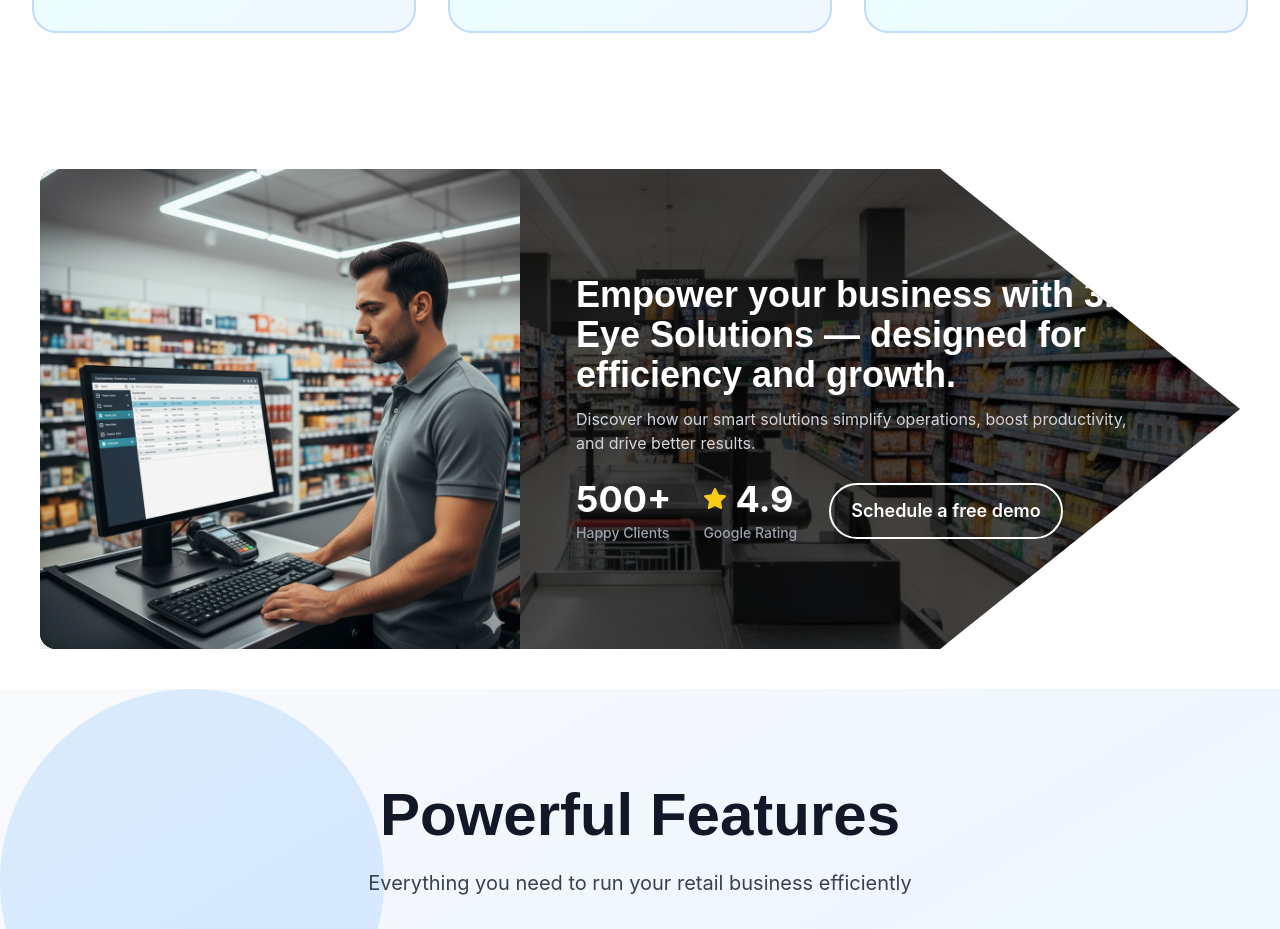
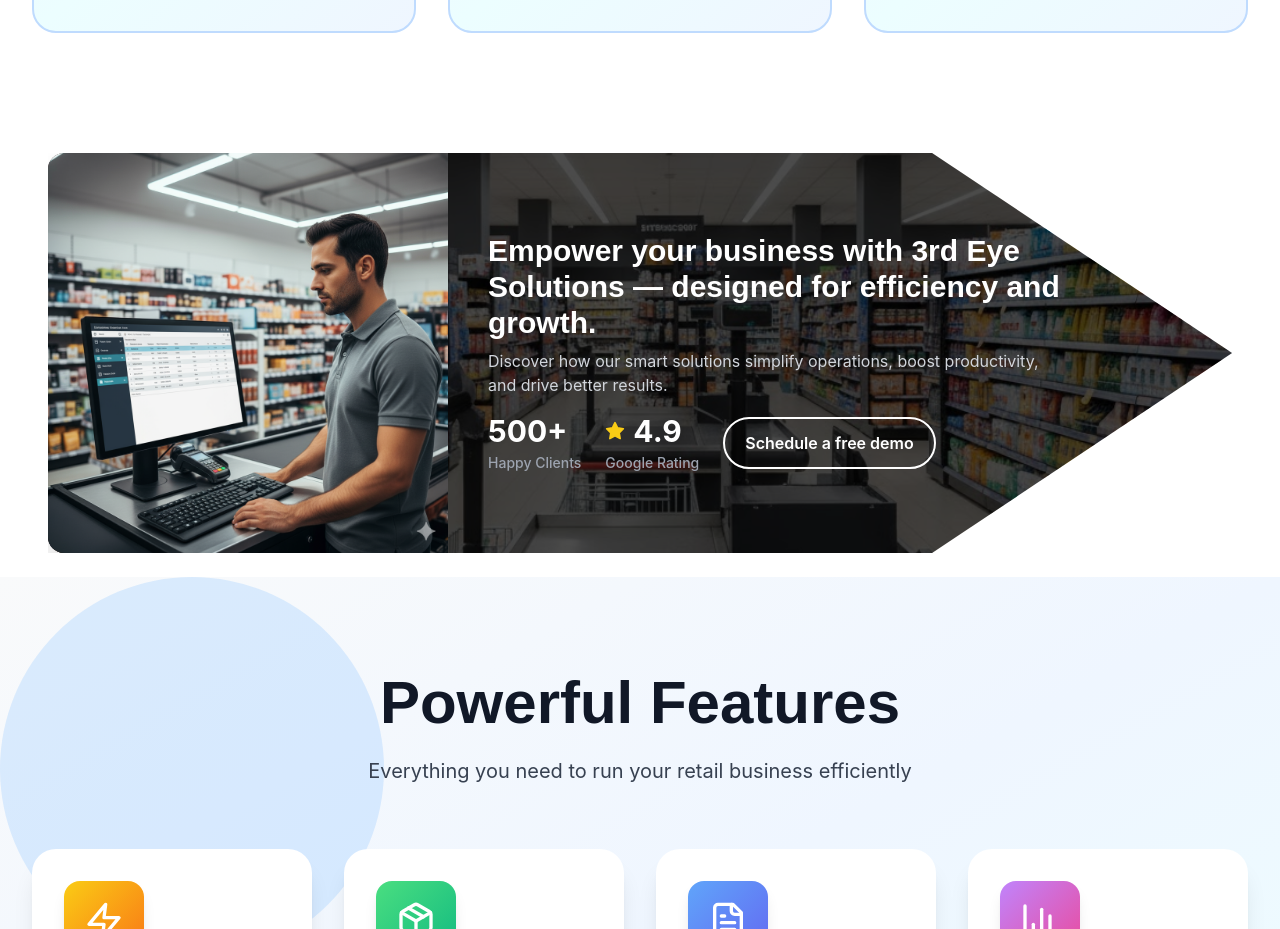
Before and after one commit to Sridharn97/Task, a React (Vite) app in the folder project/: page / in a window 1280 px wide. Shown: the part 3020-3949 px from the top of the page. Built offline with nearby package versions, Linux system fonts and the light colour scheme.

Commit message:
Hero Section

```diff
--- a/project/src/pages/Home.jsx
+++ b/project/src/pages/Home.jsx
@@ -364,31 +364,29 @@
           </motion.div>
         </div>
       </section>
-
-<section className="py-6 sm:py-10 bg-white overflow-hidden flex justify-center">
-  <div className="max-w-[90rem] w-full px-4 sm:px-6 lg:px-10 flex justify-center">
+<section className="py-4 sm:py-6 bg-white overflow-hidden flex justify-center">
+  <div className="max-w-[90rem] w-full px-6 sm:px-8 lg:px-12 flex justify-center">
     {/* Main Hero Block */}
     <motion.div
       initial={{ opacity: 0, scale: 0.97 }}
       whileInView={{ opacity: 1, scale: 1 }}
       viewport={{ once: true }}
       transition={{ duration: 0.8 }}
-      className="relative shadow-2xl object-center overflow-hidden rounded-2xl w-full max-w-[1200px]"
+      className="relative shadow-2xl overflow-hidden rounded-2xl w-full max-w-[1200px]"
       style={{
         backgroundImage: `url(${departmentalImg})`,
         backgroundSize: 'cover',
         backgroundPosition: 'center',
         backgroundRepeat: 'no-repeat',
-        clipPath:
-          'polygon(0 0, calc(100% - 300px) 0, 100% 50%, calc(100% - 300px) 100%, 0 100%)',
+        clipPath: 'polygon(0 0, calc(100% - 300px) 0, 100% 50%, calc(100% - 300px) 100%, 0 100%)',
       }}
     >
       {/* Overlay for readability */}
       <div className="absolute inset-0 bg-black/70"></div>
 
-      <div className="relative flex flex-col lg:grid lg:grid-cols-[480px_1fr] items-stretch min-h-[220px]">
+      <div className="relative flex flex-col lg:grid lg:grid-cols-[400px_1fr] items-stretch min-h-[180px]">
         {/* Left Image */}
-        <div className="w-full h-44 sm:h-60 lg:h-auto">
+        <div className="w-full h-32 sm:h-44 lg:h-auto">
           <img
             src={demoBanner}
             alt="Demo Banner"
@@ -397,27 +395,27 @@
         </div>
 
         {/* Right Content */}
-        <div className="flex flex-col justify-center p-5 sm:p-8 lg:py-10 lg:px-14 text-white relative z-10">
-          <h2 className="text-xl sm:text-2xl md:text-3xl lg:text-4xl font-bold mb-3 leading-snug max-w-2xl">
+        <div className="flex flex-col justify-center p-4 sm:p-6 lg:py-6 lg:px-10 text-white relative z-10">
+          <h2 className="text-lg sm:text-xl md:text-2xl lg:text-3xl font-bold mb-2 leading-snug max-w-2xl">
             Empower your business with 3rd Eye Solutions — designed for efficiency and growth.
           </h2>
 
-          <p className="text-sm sm:text-base text-gray-300 mb-6 leading-relaxed max-w-xl">
+          <p className="text-sm sm:text-base text-gray-300 mb-4 leading-relaxed max-w-xl">
             Discover how our smart solutions simplify operations, boost productivity, and drive better results.
           </p>
 
-          <div className="flex flex-col sm:flex-row sm:flex-wrap items-start sm:items-center gap-5 sm:gap-8">
+          <div className="flex flex-col sm:flex-row sm:flex-wrap items-start sm:items-center gap-4 sm:gap-6">
             {/* Customers */}
             <div className="text-center sm:text-left">
-              <div className="text-3xl sm:text-4xl font-bold text-white mb-1">500+</div>
+              <div className="text-2xl sm:text-3xl font-bold text-white mb-1">500+</div>
               <div className="text-sm text-gray-400 font-medium">Happy Clients</div>
             </div>
 
             {/* Reviews */}
             <div className="text-center sm:text-left">
               <div className="flex items-center justify-center sm:justify-start gap-2 mb-1">
-                <Star className="w-6 h-6 text-yellow-400 fill-yellow-400" />
-                <span className="text-3xl sm:text-4xl font-bold text-white">4.9</span>
+                <Star className="w-5 h-5 text-yellow-400 fill-yellow-400" />
+                <span className="text-2xl sm:text-3xl font-bold text-white">4.9</span>
               </div>
               <div className="text-sm text-gray-400 font-medium">Google Rating</div>
             </div>
@@ -425,7 +423,7 @@
             {/* CTA Button */}
             <Link
               to="/contact"
-              className="inline-flex items-center justify-center px-5 py-3 text-sm sm:text-base md:text-lg font-semibold text-white border-2 border-white rounded-full hover:bg-white hover:text-black transition-all duration-300"
+              className="inline-flex items-center justify-center px-4 py-2 sm:px-5 sm:py-3 text-sm sm:text-base font-semibold text-white border-2 border-white rounded-full hover:bg-white hover:text-black transition-all duration-300"
             >
               Schedule a free demo
             </Link>
@@ -435,6 +433,7 @@
     </motion.div>
   </div>
 </section>
+
 
 
 
```
